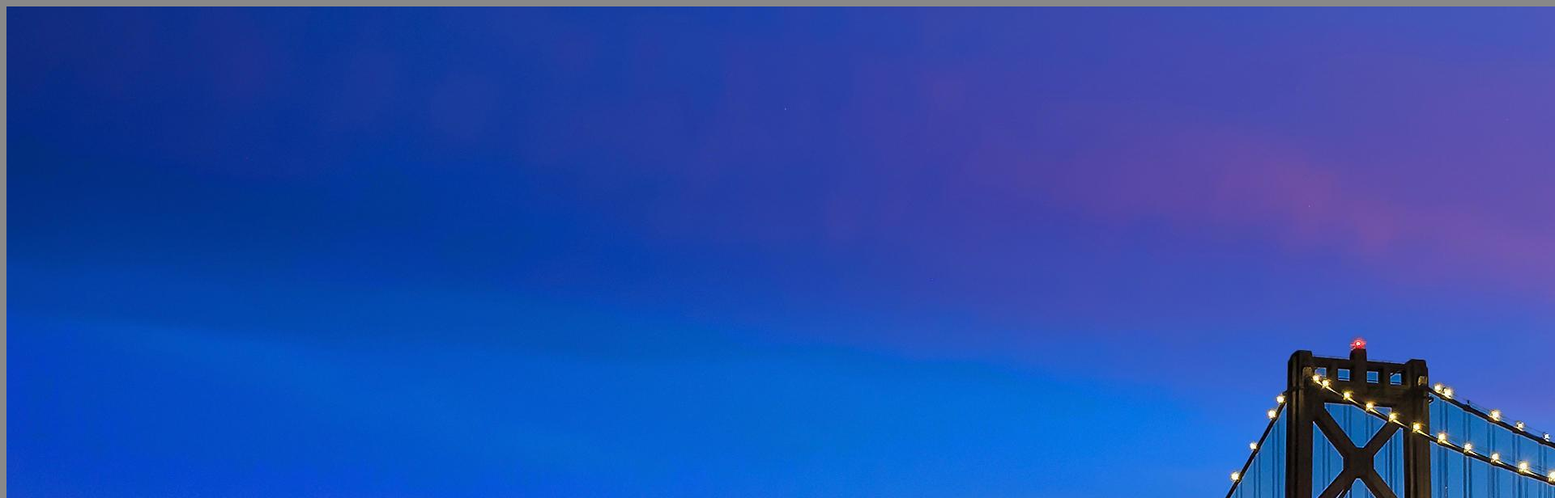
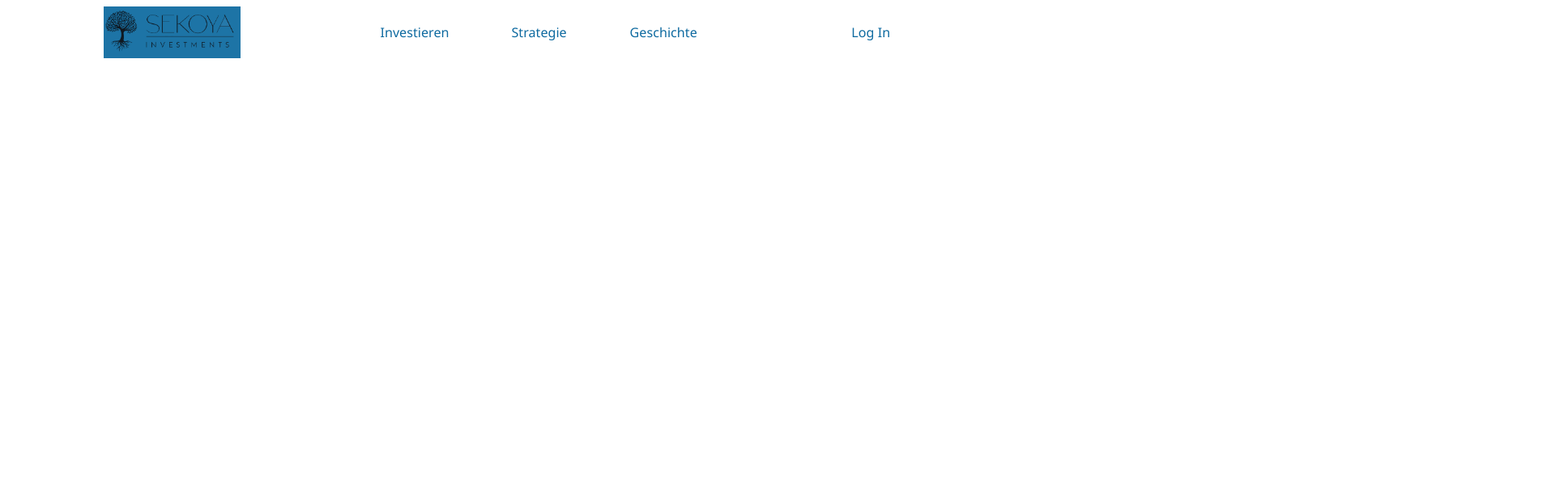
Before and after one commit to cc0803/Sekoya-Investments, a website built with webpack: page src/html/home.html in a window 1280 px wide. Shown: the top 616 px of the page at 81% size, 1920 px wide, since content can reach past the window. Built offline with nearby package versions, Linux system fonts and the light colour scheme.

Commit message:
Add first navbar styling

```diff
--- a/src/html/home.html
+++ b/src/html/home.html
@@ -7,6 +7,15 @@
 	</head>
 	<body>
 		<header>
+			<nav>
+				<div class="logoContainer"></div>
+				<div class="spacer"></div>
+				<a href="" class="page-link">Investieren</a
+				><a href="" class="page-link">Strategie</a
+				><a href="" class="page-link">Geschichte</a>
+				<div class="spacer"></div>
+				<a href="">Log In</a>
+			</nav>
 			<div class="header-background"></div>
 		</header>
 	</body>
--- a/src/js/app.js
+++ b/src/js/app.js
@@ -1,7 +1,13 @@
 import "../scss/app.scss";
-import image from "../images/goldenGateBridge.jpeg";
+import "../scss/navigation.scss";
+import background1 from "../images/goldenGateBridge.jpeg";
+import logo from "../images/Logo/LogoSchrift.png";
 
-const imageContainer = document.querySelector(".header-background");
-let imageElement = new Image();
-imageElement.src = image;
-imageContainer.appendChild(imageElement);
+// const imageContainer = document.querySelector(".header-background");
+// let imageElement = new Image();
+// imageElement.src = background1;
+// imageElement.classList.add();
+// imageContainer.appendChild(imageElement);
+
+const logoContainer = document.querySelector(".logo");
+logoContainer.src = logo;
--- a/src/scss/_colors.scss
+++ b/src/scss/_colors.scss
@@ -1 +1,2 @@
 $background: #888;
+$logoColor: #0e6aa0;
--- a/src/scss/app.scss
+++ b/src/scss/app.scss
@@ -1,8 +1,8 @@
 @import "colors";
 
-html {
-	background-color: $background;
-}
+// html {
+// 	// background-color: $background;
+// }
 
 header {
 	width: 80vw;
--- a/src/scss/navigation.scss
+++ b/src/scss/navigation.scss
@@ -1,7 +1,53 @@
 @import "colors";
 
-header {
-	width: 100vw;
-	height: 100vh;
-	background-image: url(../images/goldenGateBridge.jpeg);
+* {
+	font-family: "Segoe UI", Tahoma, Geneva, Verdana, sans-serif;
 }
+
+body {
+	// background-image: url("../images/OregonBeach.jpg");
+	display: flex;
+	justify-content: center;
+	background-color: white;
+}
+
+nav {
+	width: 80vw;
+	display: grid;
+
+	grid-template-columns: 20% 1fr 15% 15% 15% 1fr 15%;
+}
+
+a {
+	font-size: calc(1rem + 1%);
+	text-decoration: none;
+	color: $logoColor;
+	place-self: center;
+}
+
+.logoContainer {
+	min-width: 5rem;
+	min-height: 4rem;
+	background-image: url("../images/Logo/Logo.PNG");
+	background-repeat: no-repeat;
+	background-size: contain;
+	align-self: center;
+}
+
+@media (max-width: 1000px) {
+	nav {
+		grid-template-columns: 25% 1fr 15% 15% 15% 1fr 15%;
+	}
+}
+
+@media (max-width: 800px) {
+	.logoContainer {
+		background-image: url("../images/Logo/LogoSchrift.PNG");
+	}
+}
+
+@media (max-width: 650px) {
+	body {
+		background-image: url("../images/goldenGateBridge.jpeg");
+	}
+}
```
Also changed, not shown: README.md, dist/bundle.js, dist/home.html, dist/images/Logo.7de8a5f1553acb32b12c.PNG (added), dist/images/LogoSchrift.db396ce7797279f52b55.png (added), dist/images/LogoSmall.ab6b92cf637308dae68c.PNG (added), dist/images/OregonBeach.8ccf99381608f62de5fe.jpg (added), src/images/Logo/Logo.PNG (added), src/images/Logo/LogoSchrift.PNG (added), src/images/Logo/LogoSmall.PNG (added).
